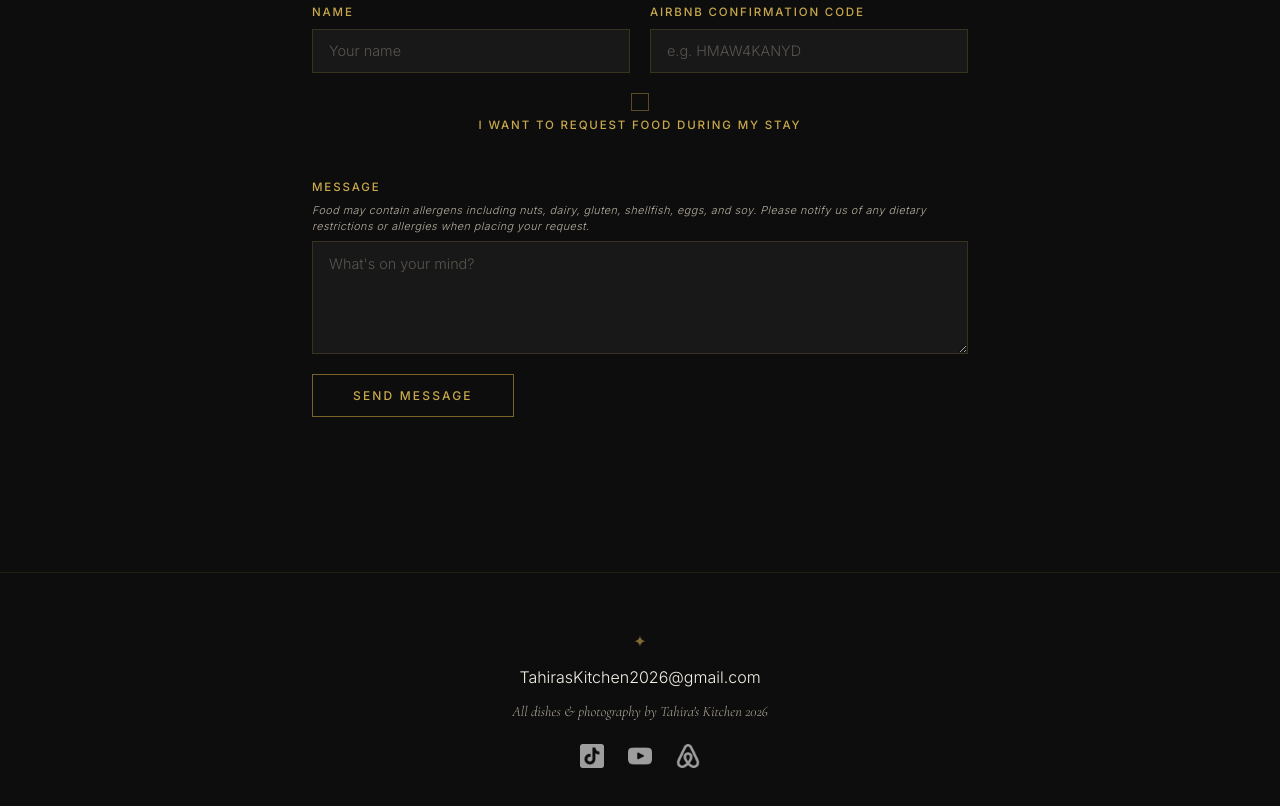
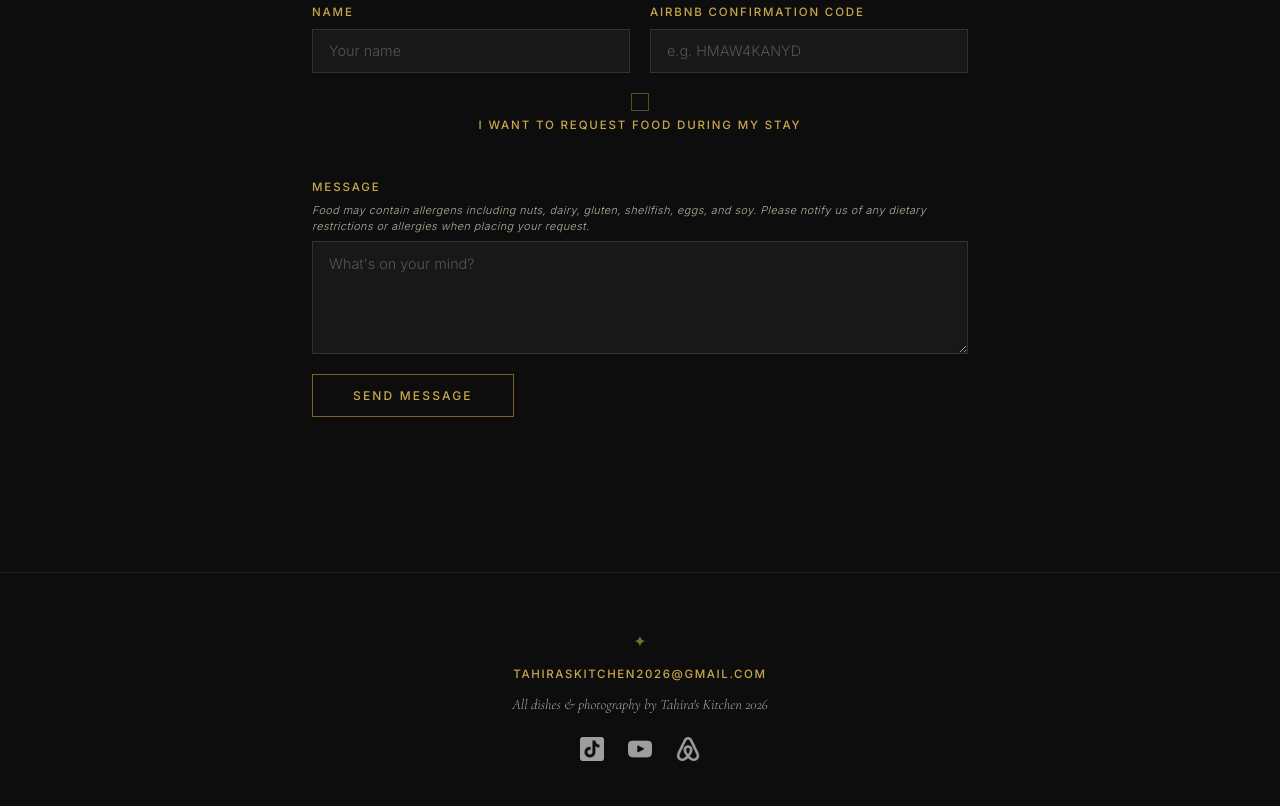
Before and after one commit to TahirasKitchen/Website, a plain HTML site: page contact.html in a window 1280 px wide. Shown: the part 411-1217 px from the top of the page. Drawn offline with nearby package versions, Linux system fonts and the light colour scheme; a web font is replaced by a local one.

Commit message:
Update style.css

```diff
--- a/style.css
+++ b/style.css
@@ -1828,6 +1828,17 @@ ul[role="list"] { list-style: none; }
 
 .footer-mark { color: var(--gold); font-size: 1rem; opacity: 0.6; }
 
+.footer-email-link {
+  font-size: 0.72rem;
+  letter-spacing: 0.14em;
+  text-transform: uppercase;
+  color: var(--gold);
+  font-weight: 500;
+  transition: color var(--transition);
+}
+
+.footer-email-link:hover { color: var(--gold-bright); }
+
 .site-footer p {
   font-family: var(--font-italic);
   font-style: italic;
```
